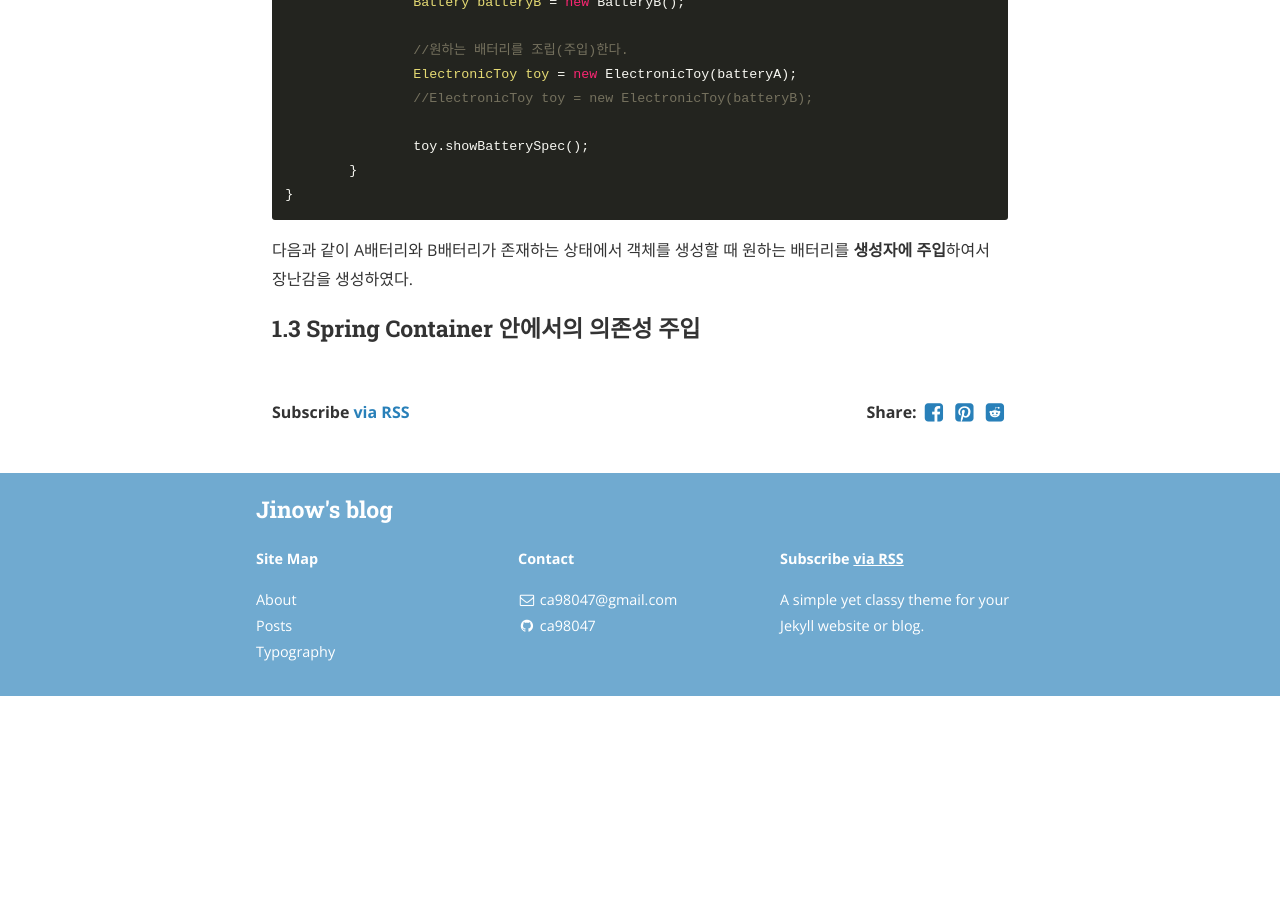
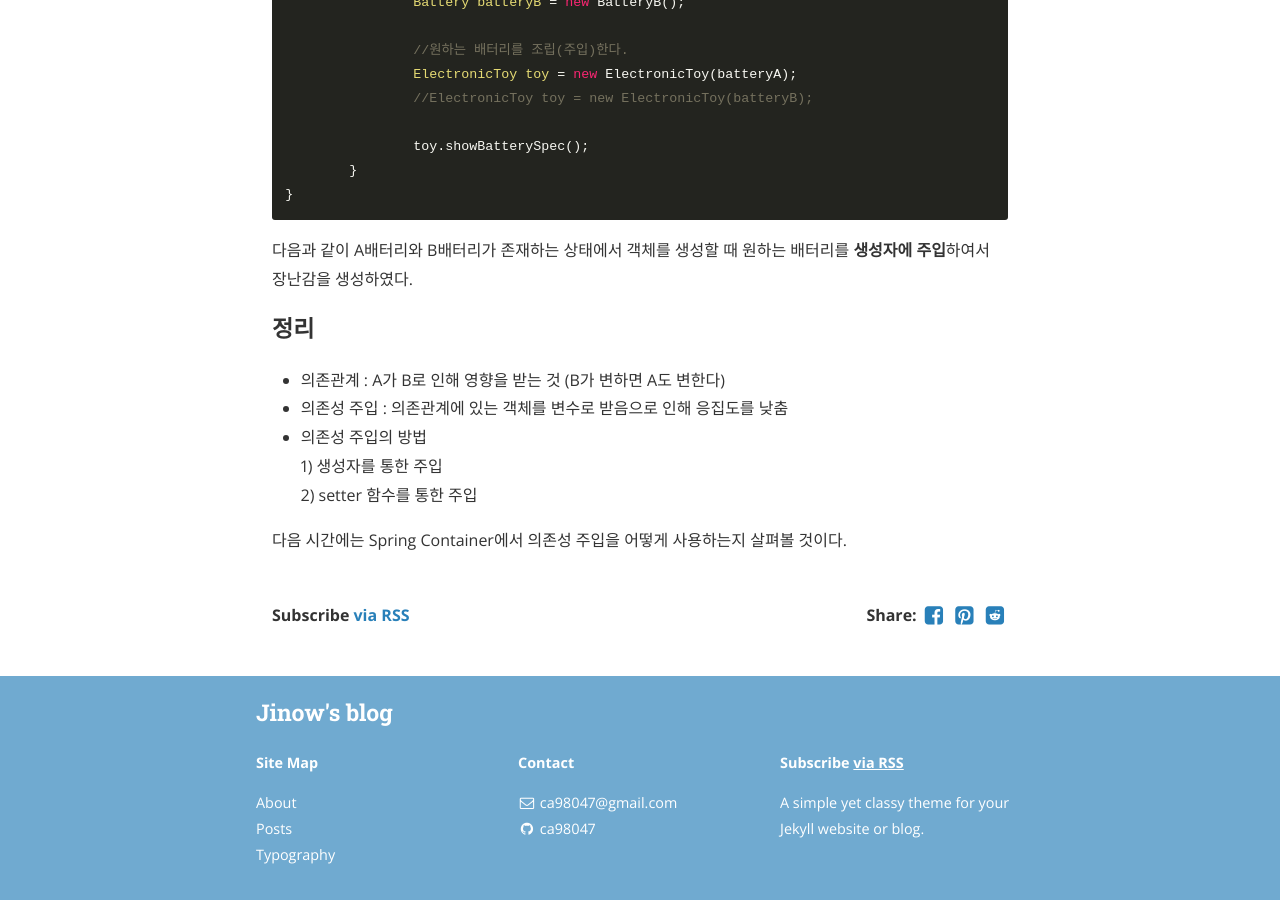
Before and after one commit to ca98047/ca98047.github.io, a Jekyll site: the page built from _posts/2018-11-17-Spring DI.markdown, in a window 1280 px wide and 900 px high, scrolled down 4801 px. Built offline with Jekyll 4.4.1, drawn with Linux system fonts in a browser that asks for light colours; nearby versions of some CDN libraries; before the commit the page ends 5497 px from its top, so only the background shows below that.

Commit message:
Spring DI

````diff
--- a/_posts/2018-11-17-Spring DI.markdown
+++ b/_posts/2018-11-17-Spring DI.markdown
@@ -180,4 +180,12 @@ public class ToyCreateExam {
 ```
 다음과 같이 A배터리와 B배터리가 존재하는 상태에서 객체를 생성할 때 원하는 배터리를 **생성자에 주입**하여서 장난감을 생성하였다.
 
-### 1.3 Spring Container 안에서의 의존성 주입
+
+### 정리
+* 의존관계 : A가 B로 인해 영향을 받는 것 (B가 변하면 A도 변한다)
+* 의존성 주입 : 의존관계에 있는 객체를 변수로 받음으로 인해 응집도를 낮춤
+* 의존성 주입의 방법
+1) 생성자를 통한 주입
+2) setter 함수를 통한 주입
+
+다음 시간에는 Spring Container에서 의존성 주입을 어떻게 사용하는지 살펴볼 것이다.
````
Also changed, not shown: 2 other files.
